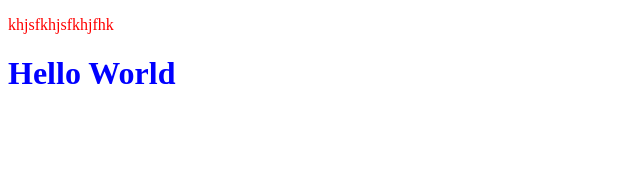
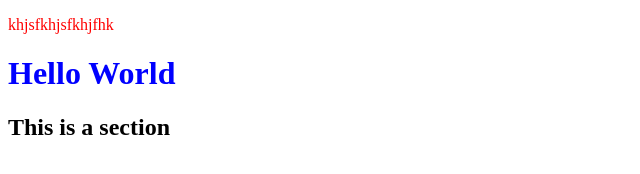
Before and after one commit to bekingoit/ornek-2, a plain HTML site: page index.html in a window 1280 px wide. Shown: the whole page, without its empty margins (0-640 px from the left). Drawn offline with Linux system fonts and the light colour scheme.

Commit message:
ornek-2.1

```diff
--- a/index.html
+++ b/index.html
@@ -9,5 +9,8 @@
   <body>
     <p>khjsfkhjsfkhjfhk</p>
     <h1>Hello World</h1>
+    <section>
+      <h2>This is a section</h2>
+    </section>
   </body>
 </html>
```
